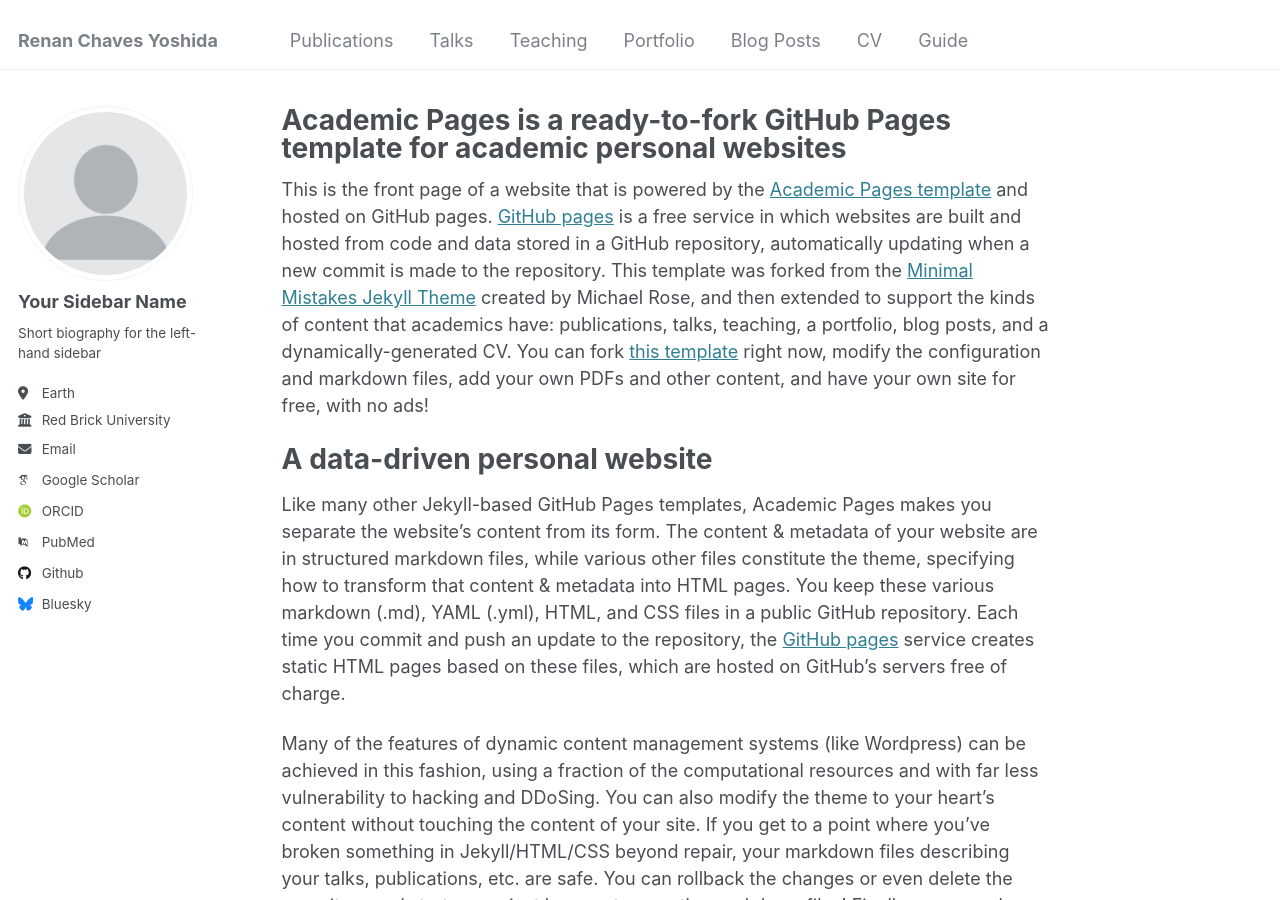
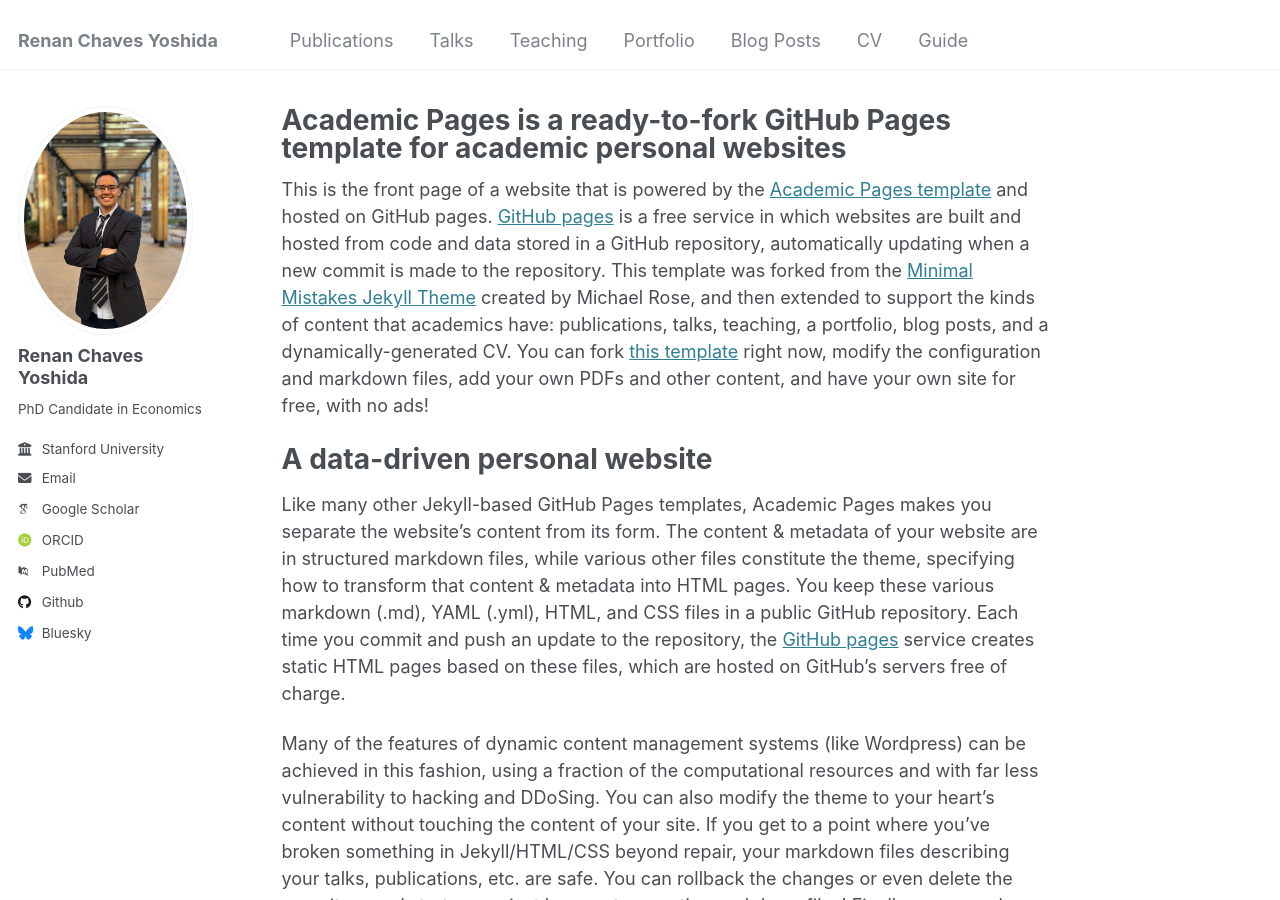
Before and after one commit to renancyoshida/renancyoshida.github.io, a Jekyll site: the page built from _pages/about.md, in a window 1280 px wide and 900 px high. Built offline with Jekyll 4.4.1, drawn with Linux system fonts in a browser that asks for light colours; some web fonts are replaced.

Commit message:
Update _config.yml

```diff
--- a/_config.yml
+++ b/_config.yml
@@ -21,14 +21,14 @@ repository               : "renancyoshida.github.io"
 #               Additional customization can be done by editing /_includes/author-profile.html
 author:
   # Biographic information
-  avatar           : "profile.png"
-  name             : "Your Sidebar Name"
+  avatar           : "jm-photo1.jpg"
+  name             : "Renan Chaves Yoshida"
   pronouns         : # example: "she/her"
-  bio              : "Short biography for the left-hand sidebar"
-  location         : "Earth"
-  employer         : "Red Brick University"
+  bio              : "PhD Candidate in Economics"
+  #location         : "Earth"
+  employer         : "Stanford University"
   uri              : # URL
-  email            : "none@example.org"
+  email            : "renancyoshida@gmail.com"
 
   # Academic websites
   arxiv            : # URL - Update with the correct link to your profile
@@ -44,7 +44,7 @@ author:
   bitbucket        : # Username - Update with your username on the site
   codepen          : # Username
   dribbble         : # Username
-  github           : "academicpages"
+  github           : "renancyoshida"
   kaggle           : # Username
   stackoverflow    : # User number or user number and name (i.e., use "1" or "1/jeff-atwood")
 
```
